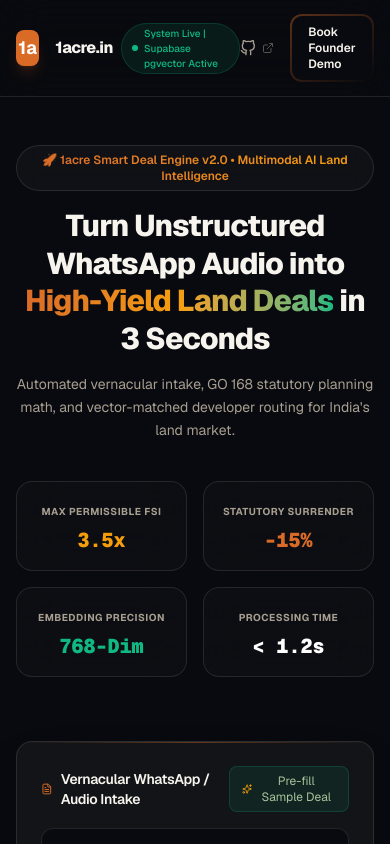
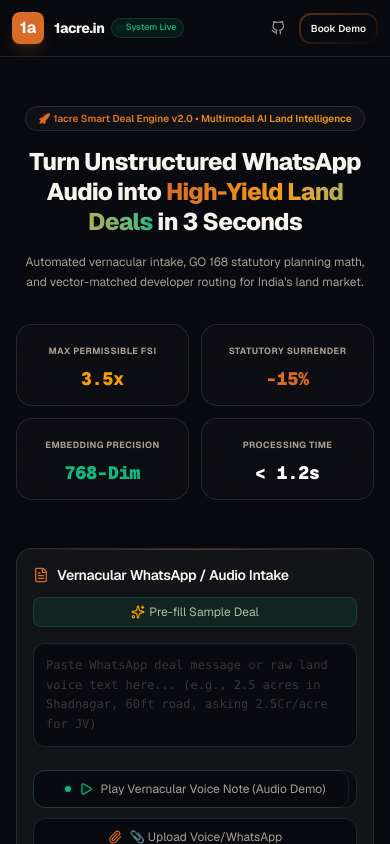
Before and after one commit to sanket9673/oneAcre, a Next.js app: page / in a window 390 px wide. Shown: the top 844 px of the page. Built offline with nearby package versions, Linux system fonts and the light colour scheme.

Commit message:
updated response

```diff
--- a/app/page.tsx
+++ b/app/page.tsx
@@ -118,16 +118,16 @@
 
       <Header />
 
-      <main className="flex-1 max-w-6xl w-full mx-auto p-4 md:p-6 space-y-8 z-10">
+      <main className="flex-1 max-w-6xl w-full mx-auto px-4 py-6 md:px-6 md:py-10 space-y-6 sm:space-y-8 z-10">
         {/* HERO SECTION */}
-        <div className="text-center py-8 md:py-12 space-y-4">
-          <div className="inline-flex items-center space-x-2 bg-white/[0.03] border border-white/10 px-4 py-1.5 rounded-full backdrop-blur-md">
-            <span className="text-xs font-semibold bg-gradient-to-r from-[#D96B27] to-[#F59E0B] bg-clip-text text-transparent">
+        <div className="text-center py-6 md:py-12 space-y-4">
+          <div className="inline-flex items-center space-x-2 bg-white/[0.03] border border-white/10 px-3 sm:px-4 py-1 sm:py-1.5 rounded-full backdrop-blur-md">
+            <span className="text-[10px] sm:text-xs font-semibold bg-gradient-to-r from-[#D96B27] to-[#F59E0B] bg-clip-text text-transparent">
               🚀 1acre Smart Deal Engine v2.0 • Multimodal AI Land Intelligence
             </span>
           </div>
 
-          <h1 className="text-3xl md:text-5xl font-extrabold text-[#F7F4EE] leading-tight max-w-3xl mx-auto tracking-tight font-serif-heading">
+          <h1 className="text-2xl sm:text-3xl md:text-5xl font-extrabold text-[#F7F4EE] leading-tight max-w-3xl mx-auto tracking-tight font-serif-heading">
             Turn Unstructured WhatsApp Audio into{' '}
             <span className="bg-gradient-to-r from-[#D96B27] via-[#F59E0B] to-[#10B981] bg-clip-text text-transparent">
               High-Yield Land Deals
@@ -135,27 +135,27 @@
             in 3 Seconds
           </h1>
 
-          <p className="text-sm md:text-base text-[#A89F91] max-w-2xl mx-auto leading-relaxed">
+          <p className="text-xs sm:text-sm md:text-base text-[#A89F91] max-w-2xl mx-auto leading-relaxed">
             Automated vernacular intake, GO 168 statutory planning math, and vector-matched developer routing for India's land market.
           </p>
 
           {/* QUICK METRICS BAR */}
-          <div className="grid grid-cols-2 md:grid-cols-4 gap-4 max-w-4xl mx-auto pt-6">
-            <div className="bg-white/[0.02] backdrop-blur-xl border border-white/10 p-4 rounded-2xl text-center hover:border-[#D96B27]/40 transition duration-300">
-              <span className="text-[10px] uppercase font-bold tracking-wider text-[#A89F91]">Max Permissible FSI</span>
-              <p className="text-xl md:text-2xl font-black text-[#F59E0B] mt-1 font-mono-data">3.5x</p>
+          <div className="grid grid-cols-2 md:grid-cols-4 gap-3 sm:gap-4 max-w-4xl mx-auto pt-4 sm:pt-6">
+            <div className="bg-white/[0.02] backdrop-blur-xl border border-white/10 p-3 sm:p-4 rounded-2xl text-center hover:border-[#D96B27]/40 transition duration-300">
+              <span className="text-[9px] uppercase font-bold tracking-wider text-[#A89F91]">Max Permissible FSI</span>
+              <p className="text-lg md:text-2xl font-black text-[#F59E0B] mt-1 font-mono-data">3.5x</p>
             </div>
-            <div className="bg-white/[0.02] backdrop-blur-xl border border-white/10 p-4 rounded-2xl text-center hover:border-[#D96B27]/40 transition duration-300">
-              <span className="text-[10px] uppercase font-bold tracking-wider text-[#A89F91]">Statutory Surrender</span>
-              <p className="text-xl md:text-2xl font-black text-[#D96B27] mt-1 font-mono-data">-15%</p>
+            <div className="bg-white/[0.02] backdrop-blur-xl border border-white/10 p-3 sm:p-4 rounded-2xl text-center hover:border-[#D96B27]/40 transition duration-300">
+              <span className="text-[9px] uppercase font-bold tracking-wider text-[#A89F91]">Statutory Surrender</span>
+              <p className="text-lg md:text-2xl font-black text-[#D96B27] mt-1 font-mono-data">-15%</p>
             </div>
-            <div className="bg-white/[0.02] backdrop-blur-xl border border-white/10 p-4 rounded-2xl text-center hover:border-[#D96B27]/40 transition duration-300">
-              <span className="text-[10px] uppercase font-bold tracking-wider text-[#A89F91]">Embedding Precision</span>
-              <p className="text-xl md:text-2xl font-black text-[#10B981] mt-1 font-mono-data">768-Dim</p>
+            <div className="bg-white/[0.02] backdrop-blur-xl border border-white/10 p-3 sm:p-4 rounded-2xl text-center hover:border-[#D96B27]/40 transition duration-300">
+              <span className="text-[9px] uppercase font-bold tracking-wider text-[#A89F91]">Embedding Precision</span>
+              <p className="text-lg md:text-2xl font-black text-[#10B981] mt-1 font-mono-data">768-Dim</p>
             </div>
-            <div className="bg-white/[0.02] backdrop-blur-xl border border-white/10 p-4 rounded-2xl text-center hover:border-[#D96B27]/40 transition duration-300">
-              <span className="text-[10px] uppercase font-bold tracking-wider text-[#A89F91]">Processing Time</span>
-              <p className="text-xl md:text-2xl font-black text-white mt-1 font-mono-data">&lt; 1.2s</p>
+            <div className="bg-white/[0.02] backdrop-blur-xl border border-white/10 p-3 sm:p-4 rounded-2xl text-center hover:border-[#D96B27]/40 transition duration-300">
+              <span className="text-[9px] uppercase font-bold tracking-wider text-[#A89F91]">Processing Time</span>
+              <p className="text-lg md:text-2xl font-black text-white mt-1 font-mono-data">&lt; 1.2s</p>
             </div>
           </div>
         </div>
@@ -168,20 +168,20 @@
         {response && (
           <div ref={resultsRef} className="w-full pt-4 scroll-mt-20">
             <Tabs value={activeTab} onValueChange={setActiveTab} className="w-full space-y-6 animate-in fade-in slide-in-from-bottom-4 duration-500">
-              <TabsList className="bg-[#121417] border border-white/10 p-1.5 rounded-xl inline-flex w-auto gap-2">
+              <TabsList className="bg-[#121417] border border-white/10 p-1.5 rounded-xl flex w-full sm:w-auto sm:inline-flex gap-1.5 sm:gap-2">
                 <TabsTrigger
                   value="feasibility"
-                  className="data-[state=active]:bg-[#D96B27]/20 data-[state=active]:border-[#D96B27] data-[state=active]:text-amber-300 data-[state=active]:shadow-lg data-[state=active]:shadow-[#D96B27]/10 font-bold border border-transparent bg-transparent text-zinc-400 px-4 py-2.5 rounded-lg text-xs transition-all duration-300 cursor-pointer flex items-center gap-1.5"
+                  className="flex-1 sm:flex-initial justify-center data-[state=active]:bg-[#D96B27]/20 data-[state=active]:border-[#D96B27] data-[state=active]:text-amber-300 data-[state=active]:shadow-lg data-[state=active]:shadow-[#D96B27]/10 font-bold border border-transparent bg-transparent text-zinc-400 px-3 sm:px-4 py-2 sm:py-2.5 rounded-lg text-[11px] sm:text-xs transition-all duration-300 cursor-pointer flex items-center gap-1 sm:gap-1.5 min-w-0 select-none"
                 >
-                  <span>📊</span>
-                  <span>Feasibility & Financials</span>
+                  <span className="shrink-0">📊</span>
+                  <span className="truncate">Feasibility & Financials</span>
                 </TabsTrigger>
                 <TabsTrigger
                   value="developers"
-                  className="data-[state=active]:bg-[#D96B27]/20 data-[state=active]:border-[#D96B27] data-[state=active]:text-amber-300 data-[state=active]:shadow-lg data-[state=active]:shadow-[#D96B27]/10 font-bold border border-transparent bg-transparent text-zinc-400 px-4 py-2.5 rounded-lg text-xs transition-all duration-300 cursor-pointer flex items-center gap-1.5"
+                  className="flex-1 sm:flex-initial justify-center data-[state=active]:bg-[#D96B27]/20 data-[state=active]:border-[#D96B27] data-[state=active]:text-amber-300 data-[state=active]:shadow-lg data-[state=active]:shadow-[#D96B27]/10 font-bold border border-transparent bg-transparent text-zinc-400 px-3 sm:px-4 py-2 sm:py-2.5 rounded-lg text-[11px] sm:text-xs transition-all duration-300 cursor-pointer flex items-center gap-1 sm:gap-1.5 min-w-0 select-none"
                 >
-                  <span>🎯</span>
-                  <span>Matched Developer Mandates ({response.matchedDevelopers?.length || 0})</span>
+                  <span className="shrink-0">🎯</span>
+                  <span className="truncate">Matched Mandates ({response.matchedDevelopers?.length || 0})</span>
                 </TabsTrigger>
               </TabsList>
 
--- a/components/Header.tsx
+++ b/components/Header.tsx
@@ -21,21 +21,26 @@
 
 export function Header() {
   return (
-    <header className="w-full border-b border-white/10 bg-[#090A0F]/80 backdrop-blur-xl sticky top-0 z-50 px-4 lg:px-8 py-3.5 flex items-center justify-between">
+    <header className="w-full border-b border-white/10 bg-[#090A0F]/80 backdrop-blur-xl sticky top-0 z-50 px-3 sm:px-6 py-3 flex items-center justify-between">
       {/* Left: Brand Logo & Status */}
-      <div className="flex items-center space-x-4">
-        <div className="h-9 w-9 rounded-lg bg-[#D96B27] flex items-center justify-center font-bold text-white text-lg shadow-lg shadow-[#D96B27]/20 select-none">
+      <div className="flex items-center space-x-2.5 sm:space-x-3 min-w-0">
+        <div className="h-8 w-8 sm:h-9 sm:w-9 rounded-lg bg-[#D96B27] flex-shrink-0 flex items-center justify-center font-bold text-white text-base sm:text-lg shadow-lg shadow-[#D96B27]/20 select-none">
           1a
         </div>
-        <div>
-          <div className="flex items-center space-x-2">
-            <h1 className="font-serif-heading font-extrabold text-[#F7F4EE] text-base tracking-tight">1acre.in</h1>
-            <span className="flex items-center space-x-1.5 bg-[#10B981]/10 text-[#10B981] text-[10px] px-2.5 py-0.5 rounded-full border border-[#10B981]/20 font-medium">
-              <span className="relative flex h-1.5 w-1.5">
+        <div className="min-w-0">
+          <div className="flex items-center space-x-1.5 sm:space-x-2">
+            <h1 className="font-serif-heading font-extrabold text-[#F7F4EE] text-sm sm:text-base tracking-tight truncate">
+              1acre.in
+            </h1>
+            <span className="flex items-center space-x-1 bg-[#10B981]/10 text-[#10B981] text-[9px] sm:text-[10px] px-1.5 sm:px-2.5 py-0.5 rounded-full border border-[#10B981]/20 font-medium whitespace-nowrap">
+              <span className="relative flex h-1 w-1 sm:h-1.5 sm:w-1.5">
                 <span className="animate-ping absolute inline-flex h-full w-full rounded-full bg-[#10B981] opacity-75"></span>
-                <span className="relative inline-flex rounded-full h-1.5 w-1.5 bg-[#10B981]"></span>
+                <span className="relative inline-flex rounded-full h-1 sm:h-1.5 sm:w-1.5 bg-[#10B981]"></span>
               </span>
-              <span>System Live | Supabase pgvector Active</span>
+              <span>
+                <span className="xs:inline">System Live</span>
+                <span className="hidden sm:inline"> | pgvector Active</span>
+              </span>
             </span>
           </div>
         </div>
@@ -56,26 +61,26 @@
       </div>
 
       {/* Right: GitHub & Demo CTA */}
-      <div className="flex items-center space-x-4">
+      <div className="flex items-center space-x-2.5 sm:space-x-4 shrink-0">
         <a
           href="https://github.com/sanket9673/oneAcre"
           target="_blank"
           rel="noopener noreferrer"
-          className="text-xs text-[#A89F91] hover:text-[#F7F4EE] flex items-center space-x-1.5 transition-colors"
+          className="text-[11px] sm:text-xs text-[#A89F91] hover:text-[#F7F4EE] flex items-center space-x-1 sm:space-x-1.5 transition-colors"
         >
-          <GithubIcon className="w-4 h-4" />
+          <GithubIcon className="w-3.5 h-3.5 sm:w-4 sm:h-4" />
           <span className="hidden sm:inline">View Source</span>
-          <ExternalLink className="w-3 h-3 opacity-50" />
+          <ExternalLink className="w-3 h-3 opacity-50 hidden xs:inline" />
         </a>
 
         <a
           href="https://linkedin.com/in/sanket-kisan-chavhan-930042273"
           target="_blank"
           rel="noopener noreferrer"
-          className="relative inline-flex items-center justify-center p-0.5 overflow-hidden text-xs font-semibold rounded-xl group bg-gradient-to-br from-[#D96B27]/40 to-transparent hover:from-[#D96B27] hover:to-[#F59E0B] transition-all cursor-pointer animate-none"
+          className="relative inline-flex items-center justify-center p-0.5 overflow-hidden text-[10px] sm:text-xs font-semibold rounded-xl group bg-gradient-to-br from-[#D96B27]/40 to-transparent hover:from-[#D96B27] hover:to-[#F59E0B] transition-all cursor-pointer animate-none"
         >
-          <span className="relative px-4 py-2 transition-all ease-in duration-75 bg-[#090A0F] rounded-[10px] group-hover:bg-opacity-0 text-[#F7F4EE] group-hover:text-white">
-            Book Founder Demo
+          <span className="relative px-2.5 py-1.5 sm:px-4 sm:py-2 transition-all ease-in duration-75 bg-[#090A0F] rounded-[10px] group-hover:bg-opacity-0 text-[#F7F4EE] group-hover:text-white">
+            Book Demo
           </span>
         </a>
       </div>
--- a/components/IntakeSection.tsx
+++ b/components/IntakeSection.tsx
@@ -78,18 +78,18 @@
   };
 
   return (
-    <div className="bg-[#121417] border border-white/10 rounded-2xl p-6 shadow-2xl relative overflow-hidden">
+    <div className="bg-[#121417] border border-white/10 rounded-2xl p-4 sm:p-6 shadow-2xl relative overflow-hidden">
       {/* Top ambient hairline gradient */}
       <div className="absolute top-0 left-0 right-0 h-[1px] bg-gradient-to-r from-transparent via-[#D96B27]/40 to-transparent" />
 
-      <div className="flex items-center justify-between mb-4">
+      <div className="flex flex-col sm:flex-row sm:items-center justify-between gap-3 mb-4">
         <div className="flex items-center space-x-2">
           <FileText className="w-4 h-4 text-[#D96B27]" />
           <h2 className="text-sm font-semibold text-[#F7F4EE] tracking-tight">Vernacular WhatsApp / Audio Intake</h2>
         </div>
         <button
           onClick={handlePreFill}
-          className="text-xs text-[#A8C39B] hover:text-white flex items-center space-x-1 bg-[#10B981]/10 border border-[#10B981]/20 hover:border-[#10B981]/50 px-3 py-1.5 rounded-lg transition duration-300 cursor-pointer"
+          className="text-xs text-[#A8C39B] hover:text-white flex items-center justify-center space-x-1 bg-[#10B981]/10 border border-[#10B981]/20 hover:border-[#10B981]/50 px-3 py-1.5 rounded-lg transition duration-300 cursor-pointer w-full sm:w-auto"
         >
           <Sparkles className="w-3.5 h-3.5 text-[#F59E0B]" />
           <span>Pre-fill Sample Deal</span>
@@ -101,20 +101,20 @@
         value={textInput}
         onChange={(e) => setTextInput(e.target.value)}
         placeholder="Paste WhatsApp deal message or raw land voice text here... (e.g., 2.5 acres in Shadnagar, 60ft road, asking 2.5Cr/acre for JV)"
-        className="w-full bg-[#090A0F] border border-white/10 rounded-xl p-4 text-sm text-[#F7F4EE] placeholder-[#A89F91]/30 focus:outline-none focus:border-[#D96B27] focus:ring-1 focus:ring-[#D96B27]/50 transition duration-300 resize-none font-mono text-xs leading-relaxed"
+        className="w-full bg-[#090A0F] border border-white/10 rounded-xl p-3 sm:p-4 text-xs sm:text-sm text-[#F7F4EE] placeholder-[#A89F91]/30 focus:outline-none focus:border-[#D96B27] focus:ring-1 focus:ring-[#D96B27]/50 transition duration-300 resize-none font-mono leading-relaxed"
       />
 
       {/* Attachment status badge */}
       {attachedFileName && (
-        <div className="mt-3 flex items-center justify-between bg-[#D96B27]/10 border border-[#D96B27]/25 px-4 py-2 rounded-xl text-xs text-amber-300">
-          <div className="flex items-center space-x-2">
-            <Paperclip className="w-3.5 h-3.5 text-[#D96B27]" />
-            <span>Audio File Attached: <strong>{attachedFileName}</strong></span>
+        <div className="mt-3 flex flex-col xs:flex-row xs:items-center justify-between bg-[#D96B27]/10 border border-[#D96B27]/25 p-3 sm:px-4 sm:py-2 rounded-xl text-xs text-amber-300 gap-2">
+          <div className="flex items-center space-x-2 min-w-0">
+            <Paperclip className="w-3.5 h-3.5 text-[#D96B27] shrink-0" />
+            <span className="truncate">Audio File Attached: <strong>{attachedFileName}</strong></span>
           </div>
           <button
             type="button"
             onClick={handleClearAttachment}
-            className="text-red-400 hover:text-red-300 transition-colors pl-2 cursor-pointer font-bold flex items-center space-x-1"
+            className="text-red-400 hover:text-red-300 transition-colors pl-0 xs:pl-2 cursor-pointer font-bold flex items-center space-x-1 shrink-0 self-end xs:self-auto"
           >
             <X className="w-3.5 h-3.5" />
             <span>Remove</span>
@@ -122,32 +122,37 @@
         </div>
       )}
 
-      <div className="mt-4 flex flex-wrap gap-3 items-center justify-between">
-        <div className="flex flex-wrap gap-2.5">
+      <div className="mt-4 flex flex-col lg:flex-row gap-3 items-stretch lg:items-center justify-between">
+        <div className="flex flex-col sm:flex-row gap-2.5 w-full lg:w-auto">
           {/* Demo trigger */}
           <button
             onClick={handleAudioDemoClick}
             disabled={isLoading}
-            className="relative flex items-center space-x-2 bg-[#090A0F] hover:bg-[#121417] text-[#A89F91] hover:text-[#F7F4EE] text-xs px-4 py-2.5 rounded-xl border border-white/10 hover:border-[#10B981]/30 transition duration-300 group cursor-pointer"
+            className="relative flex items-center justify-center space-x-2 bg-[#090A0F] hover:bg-[#121417] text-[#A89F91] hover:text-[#F7F4EE] text-xs px-3.5 py-2.5 rounded-xl border border-white/10 hover:border-[#10B981]/30 transition duration-300 group cursor-pointer w-full sm:w-auto"
           >
             <span className="absolute -inset-[1px] rounded-xl border border-[#10B981]/20 animate-pulse group-hover:border-[#10B981]/40 pointer-events-none" />
-            <span className="relative flex h-1.5 w-1.5">
+            <span className="relative flex h-1.5 w-1.5 shrink-0">
               <span className="animate-ping absolute inline-flex h-full w-full rounded-full bg-[#10B981] opacity-75"></span>
               <span className="relative inline-flex rounded-full h-1.5 w-1.5 bg-[#10B981]"></span>
             </span>
-            <Play className="w-3.5 h-3.5 text-[#10B981] fill-[#10B981]/10 group-hover:scale-110 transition duration-300" />
-            <span>Play Vernacular Voice Note (Audio Demo)</span>
+            <Play className="w-3.5 h-3.5 text-[#10B981] fill-[#10B981]/10 group-hover:scale-110 transition duration-300 shrink-0" />
+            <span className="truncate">Play Vernacular Voice Note (Audio Demo)</span>
           </button>
 
           {/* Real file upload button */}
           <button
             onClick={() => fileInputRef.current?.click()}
             disabled={isLoading}
-            className="flex items-center space-x-2 bg-[#090A0F] hover:bg-[#121417] text-[#A89F91] hover:text-[#F7F4EE] text-xs px-4 py-2.5 rounded-xl border border-white/10 hover:border-[#D96B27]/30 transition duration-300 cursor-pointer"
+            className="flex items-center justify-center space-x-2 bg-[#090A0F] hover:bg-[#121417] text-[#A89F91] hover:text-[#F7F4EE] text-xs px-3.5 py-2.5 rounded-xl border border-white/10 hover:border-[#D96B27]/30 transition duration-300 cursor-pointer w-full sm:w-auto"
             type="button"
           >
-            <Paperclip className="w-3.5 h-3.5 text-[#D96B27]" />
-            <span>📎 Upload Voice Note or WhatsApp Export (.mp3, .wav, .m4a, .txt)</span>
+            <Paperclip className="w-3.5 h-3.5 text-[#D96B27] shrink-0" />
+            <span className="truncate">
+              📎 <span>Upload </span>
+              <span className="hidden xs:inline">Voice Note or WhatsApp Export</span>
+              <span className="xs:hidden">Voice/WhatsApp</span>
+              <span className="hidden sm:inline"> (.mp3, .wav, .m4a, .txt)</span>
+            </span>
           </button>
         </div>
 
@@ -163,7 +168,7 @@
         <button
           onClick={handleRunPipeline}
           disabled={isLoading || (!textInput.trim() && !attachedAudioBase64)}
-          className="flex items-center space-x-2 bg-gradient-to-r from-[#D96B27] to-[#B8502B] hover:from-[#E07A38] hover:to-[#C55731] disabled:from-[#121417] disabled:to-[#121417] disabled:text-[#A89F91]/40 disabled:border-white/5 text-white font-semibold text-xs px-6 py-3 rounded-xl transition duration-300 hover:-translate-y-[1px] active:translate-y-[1px] shadow-lg shadow-[#D96B27]/10 ml-auto cursor-pointer"
+          className="flex items-center justify-center space-x-2 bg-gradient-to-r from-[#D96B27] to-[#B8502B] hover:from-[#E07A38] hover:to-[#C55731] disabled:from-[#121417] disabled:to-[#121417] disabled:text-[#A89F91]/40 disabled:border-white/5 text-white font-semibold text-xs px-6 py-3 rounded-xl transition duration-300 hover:-translate-y-[1px] active:translate-y-[1px] shadow-lg shadow-[#D96B27]/10 cursor-pointer w-full lg:w-auto justify-center shrink-0"
         >
           {isLoading ? (
             <>
--- a/components/StreamingExecutionLog.tsx
+++ b/components/StreamingExecutionLog.tsx
@@ -24,16 +24,16 @@
 
 export function StreamingExecutionLog({ steps }: StreamingExecutionLogProps) {
   return (
-    <div className="bg-[#050608] border border-[#10B981]/25 rounded-2xl p-5 my-6 font-mono text-[11px] leading-relaxed shadow-2xl relative overflow-hidden">
+    <div className="bg-[#050608] border border-[#10B981]/25 rounded-2xl p-4 sm:p-5 my-4 sm:my-6 font-mono text-[11px] leading-relaxed shadow-2xl relative overflow-hidden">
       {/* Background scanline effect */}
       <div className="absolute inset-0 bg-gradient-to-b from-white/[0.01] to-transparent pointer-events-none" />
 
-      <div className="flex items-center justify-between border-b border-white/5 pb-2.5 mb-4">
-        <div className="flex items-center space-x-2 text-[#10B981]">
-          <Cpu className="w-4 h-4 animate-pulse" />
-          <span className="font-bold tracking-wider uppercase text-xs">AI Execution Stream Logs</span>
+      <div className="flex flex-col xs:flex-row xs:items-center justify-between border-b border-white/5 pb-2.5 mb-4 gap-2">
+        <div className="flex items-center space-x-2 text-[#10B981] min-w-0">
+          <Cpu className="w-4 h-4 animate-pulse shrink-0" />
+          <span className="font-bold tracking-wider uppercase text-xs truncate">AI Execution Stream Logs</span>
         </div>
-        <span className="text-[9px] text-[#A89F91]/40 uppercase tracking-widest font-semibold">
+        <span className="text-[8px] sm:text-[9px] text-[#A89F91]/40 uppercase tracking-widest font-semibold shrink-0">
           Multimodal Agent Engine v2.0
         </span>
       </div>
@@ -43,7 +43,7 @@
           const info = stepInfo[step.id] || { label: step.label, time: '0.0s' };
 
           return (
-            <div key={step.id} className="flex items-start space-x-3">
+            <div key={step.id} className="flex items-start space-x-2 sm:space-x-3">
               <div className="mt-0.5 shrink-0">
                 {step.status === 'completed' && (
                   <span className="text-[#10B981] font-bold">✅</span>
@@ -55,11 +55,11 @@
                   <span className="text-white/20">⬡</span>
                 )}
               </div>
-              <div className="flex-1">
-                <div className="flex items-center space-x-2">
-                  <span className="text-[#A89F91]/40">[{info.time}]</span>
+              <div className="flex-1 min-w-0">
+                <div className="flex items-center space-x-1.5 sm:space-x-2 flex-wrap sm:flex-nowrap">
+                  <span className="text-[#A89F91]/40 text-[10px] sm:text-[11px] shrink-0">[{info.time}]</span>
                   <span
-                    className={`font-medium ${
+                    className={`font-medium break-words ${
                       step.status === 'completed'
                         ? 'text-white/90'
                         : step.status === 'active'
@@ -71,7 +71,7 @@
                   </span>
                 </div>
                 {step.detail && step.status === 'active' && (
-                  <p className="text-[10px] text-[#A89F91] mt-1 pl-12 border-l border-white/10 italic">
+                  <p className="text-[10px] text-[#A89F91] mt-1 pl-6 sm:pl-12 border-l border-white/10 italic break-words">
                     ↳ {step.detail}
                   </p>
                 )}
```
Also changed, not shown: components/DealRoutingModal.tsx (+29 -20 lines), components/DeveloperMatchesView.tsx (+12 -12 lines), components/FeasibilityView.tsx (+30 -30 lines).
